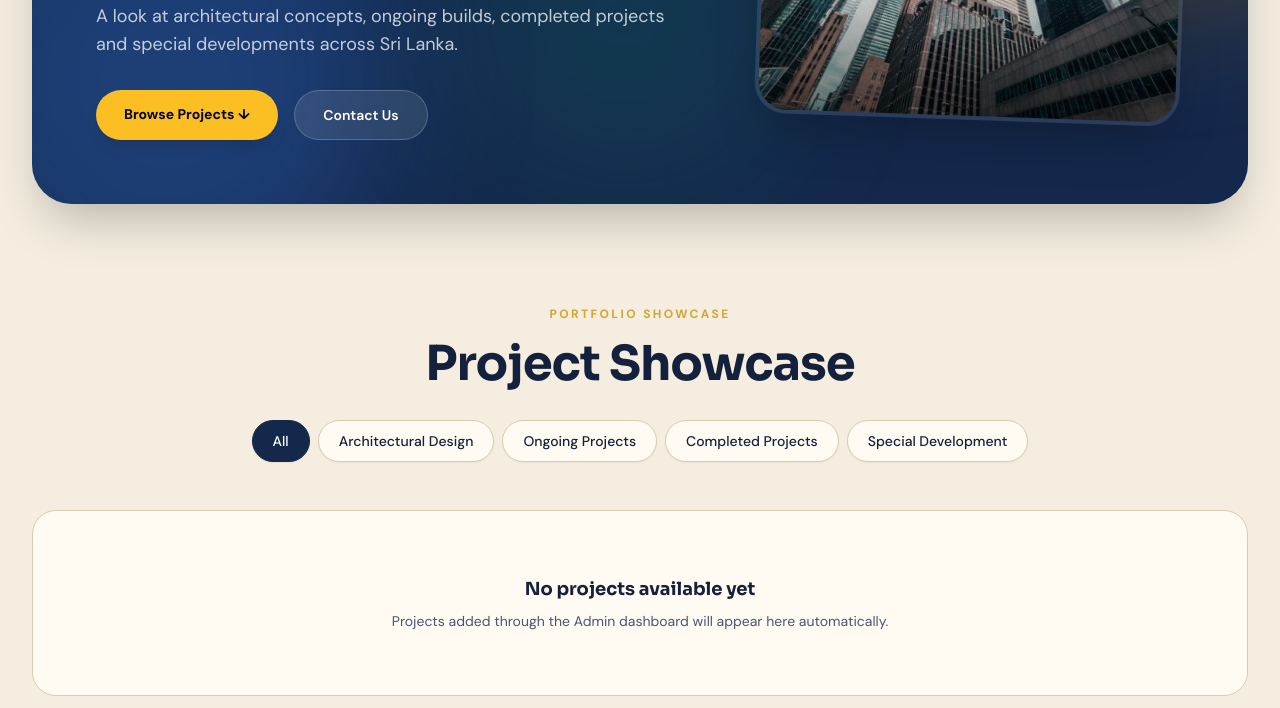
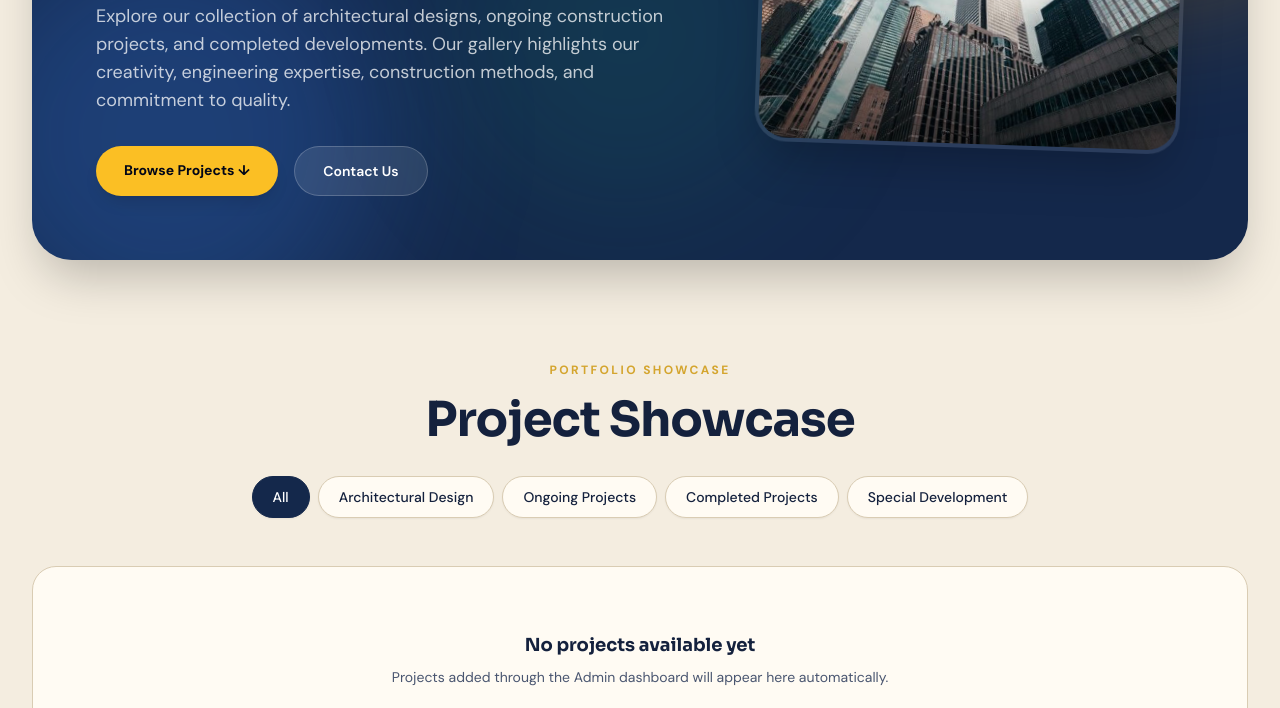
Before and after one commit to nikethaminethmi-max/wwec-website-upgrated, a plain HTML site: page public/gallery.html in a window 1280 px wide. Shown: the part 392-1100 px from the top of the page. Drawn offline with nearby package versions, Linux system fonts and the light colour scheme; no server answers; animation ran at ten frames a second.

Commit message:
Revise introduction text in gallery.html
Updated the introductory paragraph to better describe the gallery's content.

```diff
--- a/public/gallery.html
+++ b/public/gallery.html
@@ -157,7 +157,7 @@
         </h1>
 
         <p class="intro text-white/75 text-base sm:text-lg leading-relaxed max-w-xl" style="--d:900ms">
-          A look at architectural concepts, ongoing builds, completed projects and special developments across Sri Lanka.
+          Explore our collection of architectural designs, ongoing construction projects, and completed developments. Our gallery highlights our creativity, engineering expertise, construction methods, and commitment to quality.
         </p>
         <div class="intro flex flex-wrap gap-4 pt-2" style="--d:1050ms">
           <a href="#showcase" class="shine bg-amber-400 hover:bg-amber-500 text-slate-950 font-bold text-sm px-7 py-3.5 rounded-full transition shadow-lg hover:scale-105 duration-300">Browse Projects ↓</a>
```
